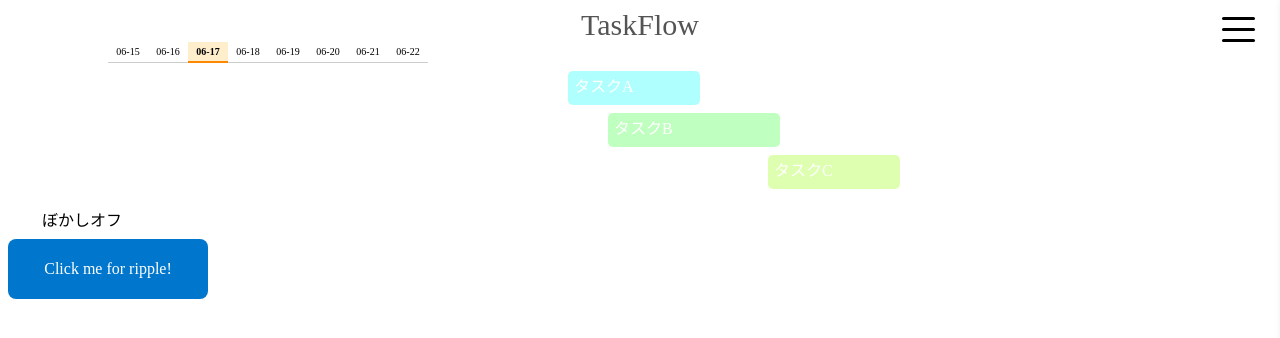
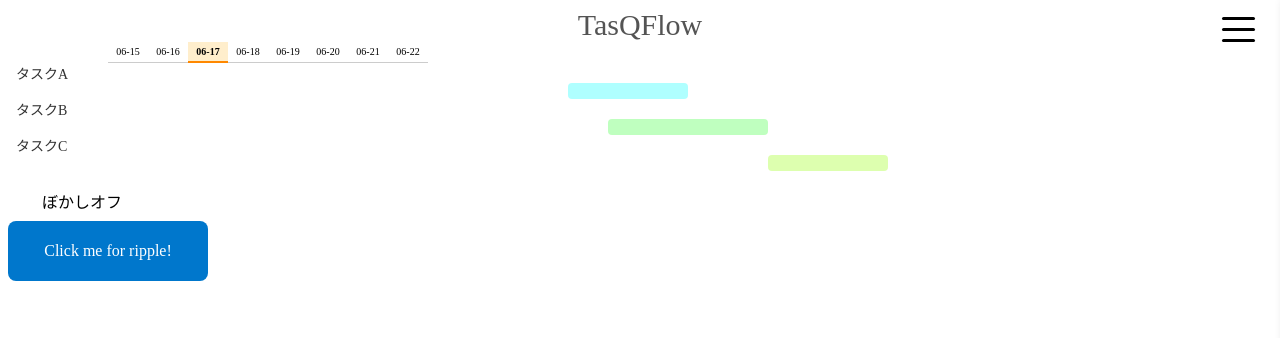
Before and after one commit to ta9scomp/gate, a React (Vite) app: page / in a window 1280 px wide. Shown: the top 338 px of the page. Built offline with nearby package versions, Linux system fonts and the light colour scheme; some icons are missing.

Commit message:
rippleうまくいかない

```diff
--- a/src/main/header/hamburgerbutton.css
+++ b/src/main/header/hamburgerbutton.css
@@ -25,27 +25,22 @@
   transform-origin: right; /* 右端起点 */
 }
 
-/* ホバー中に透明度を0.5にする */
-.hamburger-button:hover .bar {
-  opacity: 0.5;
-  transition-duration: 0.15s;
+
+/* クリック時のアニメーション適用 */
+.hamburger-button.clicked .bar:nth-child(1) {
+  animation: shrinkBounce1 0.4s ease-in-out forwards;
 }
 
-/* 各バーにホバー時のアニメーションを個別に適用 */
-.hamburger-button:hover .bar:nth-child(1) {
-  animation: shrinkBounce1 0.4s ease-in-out forwards;
-  animation-delay: 0s;
-}
-
-.hamburger-button:hover .bar:nth-child(2) {
+.hamburger-button.clicked .bar:nth-child(2) {
   animation: shrinkBounce2 0.7s ease-in-out forwards;
   animation-delay: 0.1s;
 }
 
-.hamburger-button:hover .bar:nth-child(3) {
+.hamburger-button.clicked .bar:nth-child(3) {
   animation: shrinkBounce3 0.4s ease-in-out forwards;
   animation-delay: 0.3s;
 }
+
 
 /* 右端を起点に幅を60%に縮めて元に戻すアニメーション */
 /* 1本目 */
--- a/src/main/header/hamburgerbutton.tsx
+++ b/src/main/header/hamburgerbutton.tsx
@@ -1,4 +1,3 @@
-// src/main/header/hamburgerbutton.tsx
 import React, { useState, useEffect } from 'react';
 import './hamburgerbutton.css';
 
@@ -10,15 +9,17 @@ export default function HamburgerButton({ onClick }: HamburgerButtonProps) {
   const [hover, setHover] = useState(false);
   const [opacity, setOpacity] = useState(1);
   const [transitionDuration, setTransitionDuration] = useState('0.4s');
+  const [clicked, setClicked] = useState(false); // クリックアニメ用
 
+  // ホバー時の透明度処理
   useEffect(() => {
     let timer: ReturnType<typeof setTimeout>;
     if (hover) {
       setTransitionDuration('0.1s');
-      setOpacity(0.4);
+      setOpacity(0.5);
       timer = setTimeout(() => {
-        setTransitionDuration('0.4s');
-        setOpacity(0.56);
+        setTransitionDuration('0.3s');
+        setOpacity(0.65);
       }, 200);
     } else {
       setTransitionDuration('0.45s');
@@ -28,10 +29,28 @@ export default function HamburgerButton({ onClick }: HamburgerButtonProps) {
     return () => clearTimeout(timer);
   }, [hover]);
 
+  // クリック時：アニメーション発火 & 外部処理実行
+  const handleClick = () => {
+    setClicked(true);
+    onClick();
+
+    // hover中にクリック → 再発火させる
+    if (hover) {
+      setHover(false);
+      setTimeout(() => {
+        setHover(true);
+      }, 0);
+    }
+
+    setTimeout(() => {
+      setClicked(false);
+    }, 800);
+  };
+
   return (
     <div
-      className="hamburger-button"
-      onClick={onClick}
+      className={`hamburger-button ${clicked ? 'clicked' : ''}`} // クラス付与
+      onClick={handleClick}
       onMouseEnter={() => setHover(true)}
       onMouseLeave={() => setHover(false)}
       style={{
--- a/src/main/header/headerbody.tsx
+++ b/src/main/header/headerbody.tsx
@@ -13,7 +13,7 @@ const Header: React.FC<HeaderProps> = ({ onHamburgerClick }) => {
       <div className="header-left">
         <HamburgerButton onClick={onHamburgerClick} />
       </div>
-      <div className="text1">TaskFlow</div>
+      <div className="text1">TasQFlow</div>
       <div className="header-right">{/* 右側スペース（将来用） */}</div>
     </header>
   );
--- a/src/main/tasks/taskbody.tsx
+++ b/src/main/tasks/taskbody.tsx
@@ -22,7 +22,6 @@ const createRipple = (event: React.MouseEvent<HTMLDivElement>) => {
     ripple.remove();
   });
 };
-
 
 const TaskBody: React.FC<{ tasks: RenderedTask[] }> = ({ tasks }) => {
   const longPressTimer = useRef<number | null>(null);
@@ -72,24 +71,20 @@ const TaskBody: React.FC<{ tasks: RenderedTask[] }> = ({ tasks }) => {
 
       <div className="task-list">
         {tasks.map((task) => (
-          <div
-            key={task.id}
-            className="ta"
-            style={{
-              marginLeft: `${task.marginLeft}px`,
-              width: `${task.width}px`,
-            }}
-          >
+          <div className="task-row" key={task.id}>
+            <div className="task-label">{task.title}</div>
             <div
               className="task-bar"
               onClick={createRipple}
               onMouseDown={() => handleMouseDown(task.id)}
               onMouseUp={handleMouseUp}
               onMouseLeave={handleMouseUp}
-              style={{ backgroundColor: task.color }}
-            >
-              {task.title}
-            </div>
+              style={{
+                backgroundColor: task.color,
+                marginLeft: `${task.marginLeft}px`,
+                width: `${task.width}px`,
+              }}
+            />
           </div>
         ))}
       </div>
--- a/src/main/tasks/taskstyle.css
+++ b/src/main/tasks/taskstyle.css
@@ -41,20 +41,22 @@
   overflow: hidden;
 }
 
-/* タスクバー自体 */
-.task-bar {
-  height: 30px;
-  width: 100%;
-  border-radius: 5px;
-  color: white;
-  padding: 2px 6px;
-  cursor: pointer;
-  z-index: 1;
-  position: relative;
+.task-label {
+  width: 150px;             /* 左側のラベル幅 */
+  padding-left: 8px;
+  font-size: 14px;
+  color: #333;
+  white-space: nowrap;
   overflow: hidden;
+  text-overflow: ellipsis;
 }
 
+.task-bar {
+  height: 16px;
+  background-color: #4caf50;
+  border-radius: 4px;
 }
+
 
 /* Ripple エフェクト */
 .ripple {
```
Also changed, not shown: src/main/header/headerbody.css (deleted, +0 -7 lines).
